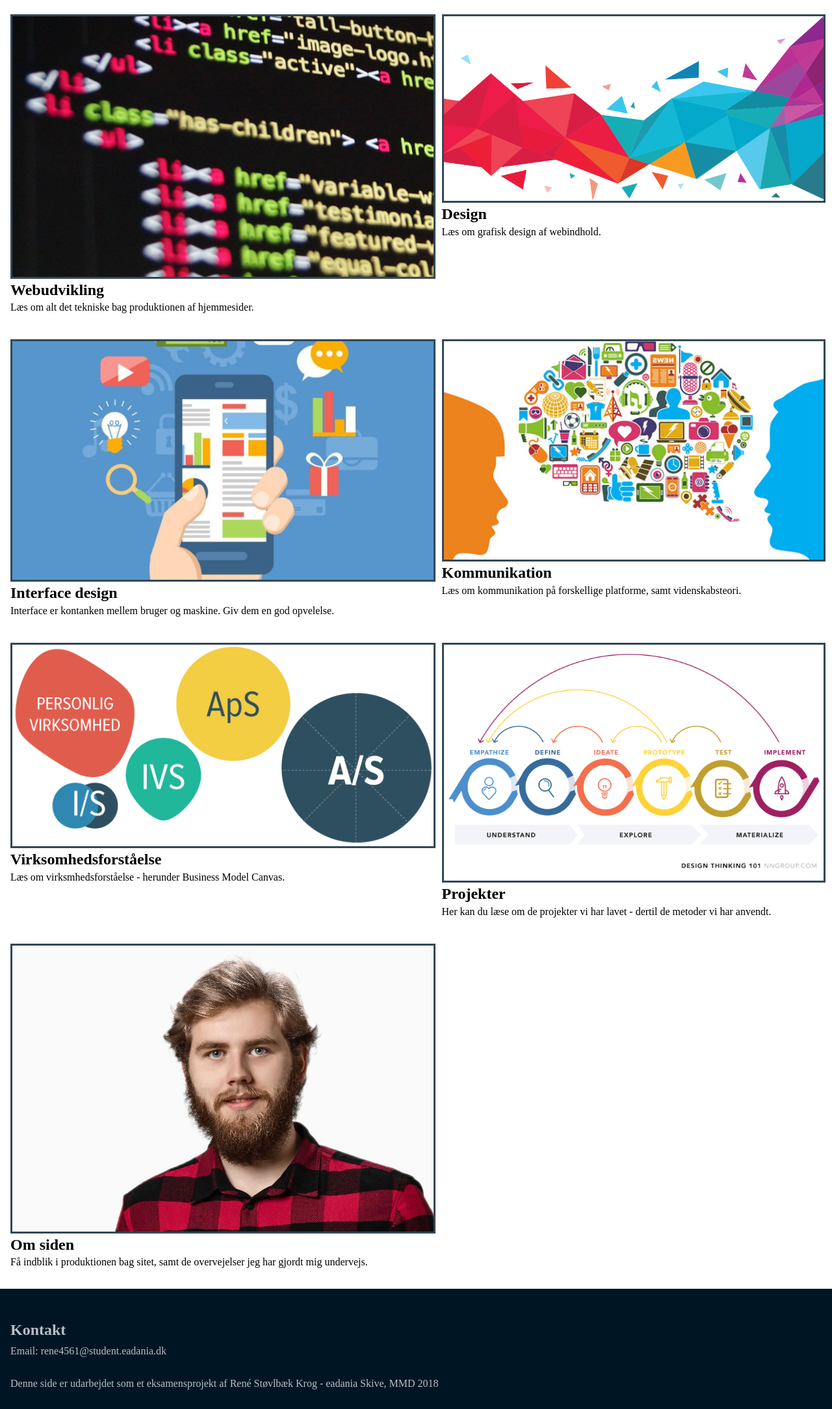
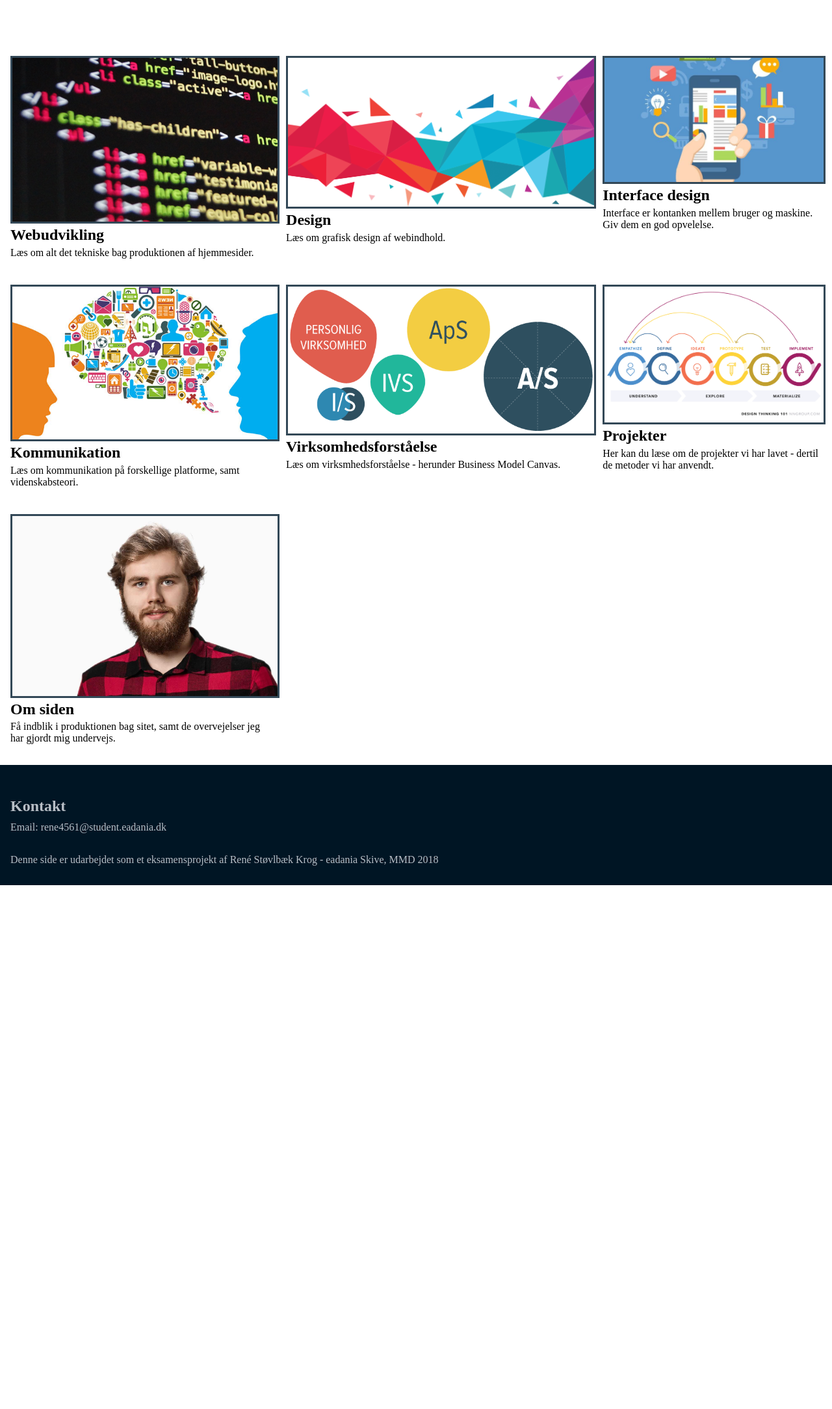
Before and after one commit to rene4561/Hjemmside-eksamen, a PHP site: page /Forside.html in a window 1280 px wide. Shown: the part 50-2218 px from the top of the page at 65% size. After the commit the page ends 1412 px from the top, so only its background shows below. Run offline with PHP 8.4, Linux system fonts and the light colour scheme; some libraries are stand-ins or nearby versions.

Commit message:
Pc version tilføjet

```diff
--- a/mystyle.css
+++ b/mystyle.css
@@ -203,3 +203,13 @@ footer {
             "omsiden ."
     }
 }
+@media only screen and (min-width: 1024px) {
+    #pagewrap {
+        padding-top: 5em;
+        grid-template-columns: 3;
+        grid-template-areas:
+            "webudvikling design interface"
+            "kommunikation virksomhed projekter"
+            "omsiden . ."
+    }
+}
```
